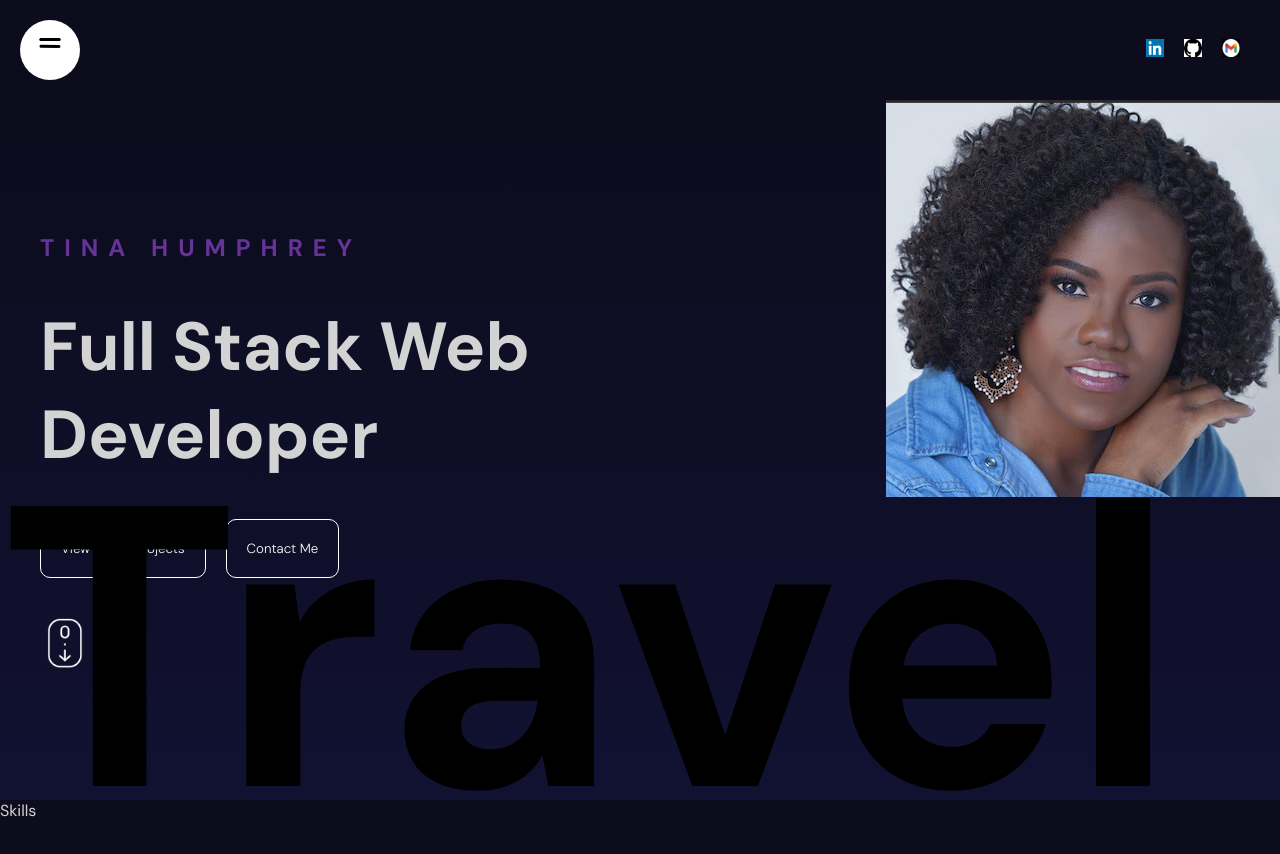
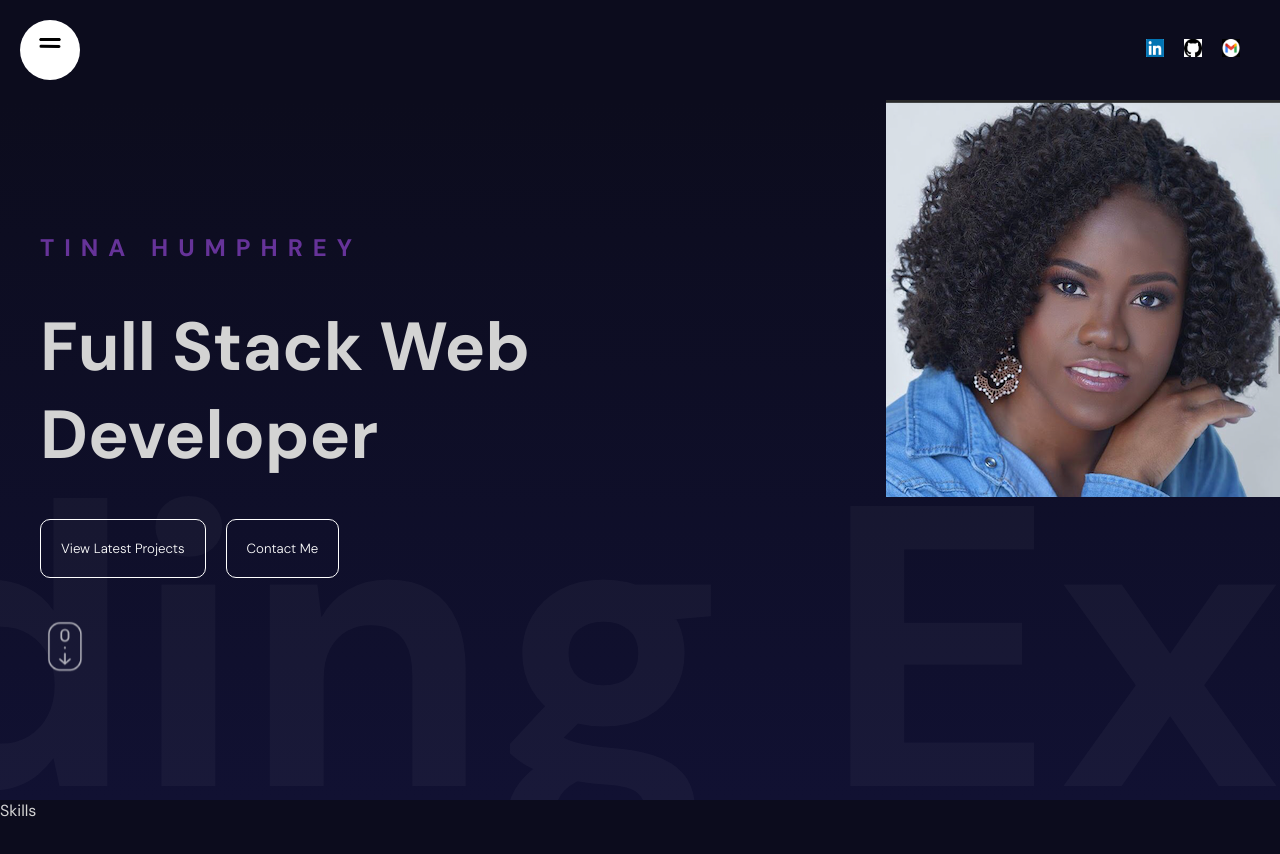
Before and after one commit to humphreyt12/Tinas-REACT-Portfolio, a React (Vite) app: page / in a window 1280 px wide. Shown: the top 854 px of the page. Built offline with nearby package versions, Linux system fonts and the light colour scheme.

Commit message:
commit changes to hero files for animation and added parallax folder and files

```diff
--- a/src/components/hero/Hero.jsx
+++ b/src/components/hero/Hero.jsx
@@ -2,27 +2,67 @@
 
 //Importing Hero from the hero folder
 import "./hero.scss";
+
+//Importing Motion
+import {motion} from "framer-motion";
+
+const textVariants = {
+    initial: {
+        x: -500,
+        opacity: 0,
+    },
+    animate: {
+        x: 0,
+        opacity: 1,
+        transition: {
+            duration: 1,
+            staggerChildren: 0.1,
+        },
+    },
+    scrollButton:{
+        opacity: 0,
+        y: 10,
+        transition:{
+            duration: 2,
+            repeat:Infinity
+        }
+    },
+};
+
+const sliderVariants = {
+    initial: {
+        x: 0,
+    },
+    animate: {
+        x: "-220%",
+        transition: {
+            repeat:Infinity,
+            repeatType: "mirror",
+            duration: 20,
+        },
+    },
+};
 
 const Hero = () => {
 
     return (
         <div className="hero">
             <div className="wrapper">
-                <div className="textContainer">
-                    <h2>TINA HUMPHREY</h2>
-                    <h1>Full Stack Web Developer</h1>
-                    <div className="buttons">
-                        <button>View Latest Projects</button>
-                        <button>Contact Me</button>
-                    </div>
-                <img src ="/scroll.png" alt="Scroll Icon" />
-                </div>
+                <motion.div className="textContainer" variants={textVariants} initial="initial" animate="animate">
+                    <motion.h2 variants={textVariants}>TINA HUMPHREY</motion.h2>
+                    <motion.h1 variants={textVariants}>Full Stack Web Developer</motion.h1>
+                    <motion.div variants={textVariants} className="buttons">
+                        <motion.button variants={textVariants}>View Latest Projects</motion.button>
+                        <motion.button variants={textVariants}>Contact Me</motion.button>
+                    </motion.div>
+                <motion.img variants={textVariants} animate="scrollButton" src ="/scroll.png" alt="Scroll Icon" />
+                </motion.div>
             </div>
-            <div className="slidingTextContainer">
-                Travel Enthusiast
-            </div>
+            < motion.div className="slidingTextContainer" variants={sliderVariants} initial="initial" animate="animate">
+                Coding Expert
+            </motion.div>
             <div className="imageContainer">
-                <img src="/hero.png" alt="Hero" />
+                <img src="/hero.png" alt="Hero Image" />
             </div>
         </div>
     );
--- a/src/components/hero/hero.scss
+++ b/src/components/hero/hero.scss
@@ -1,3 +1,4 @@
+// Styling the Hero Page
 .hero {
     height: calc(100vh - 100px);
     overflow: hidden;
@@ -60,8 +61,8 @@
         font-size: 50vh;
         bottom: -110px;
         white-space: nowrap;
-        color: black;
+        color: #ffffff09;
         width: 50%;
-        font-weight: 700;
+        font-weight: bold;
     }
 }
```
Also changed, not shown: src/components/parallax/Parallax.jsx (added, +9 -0 lines), src/components/parallax/parallax.scss (added).
